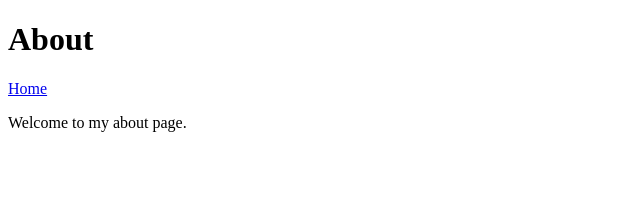
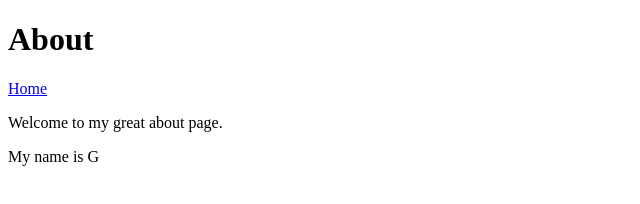
Before and after one commit to GaborOrban86/GaborOrba, a plain HTML site: page about.html in a window 1280 px wide. Shown: the whole page, without its empty margins (0-640 px from the left). Drawn offline with Linux system fonts and the light colour scheme.

Commit message:
Improved the about page

```diff
--- a/about.html
+++ b/about.html
@@ -9,6 +9,7 @@
 <body>
     <h1>About</h1>
     <a href="/">Home</a>
-    <p>Welcome to my about page.</p>
+    <p>Welcome to my great about page.</p>
+    <p>My name is G</p>
 </body>
 </html>
```
